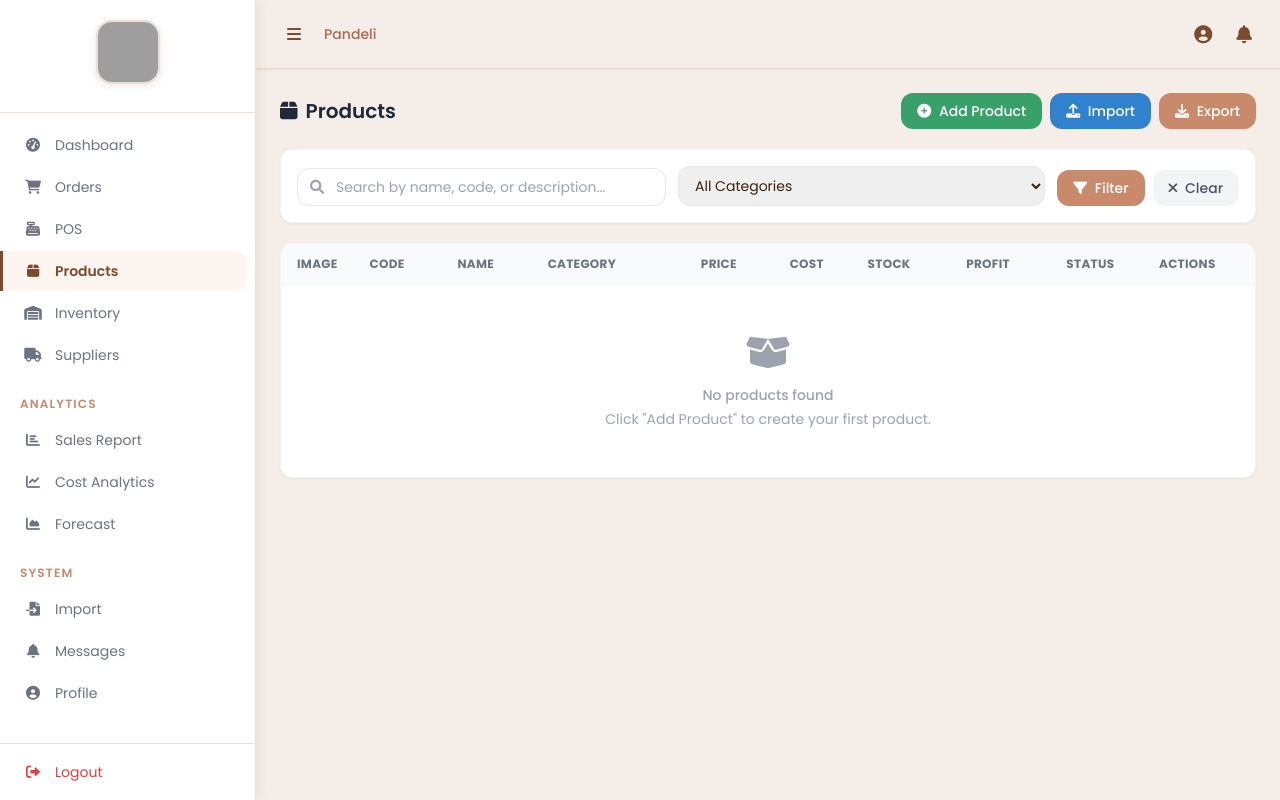
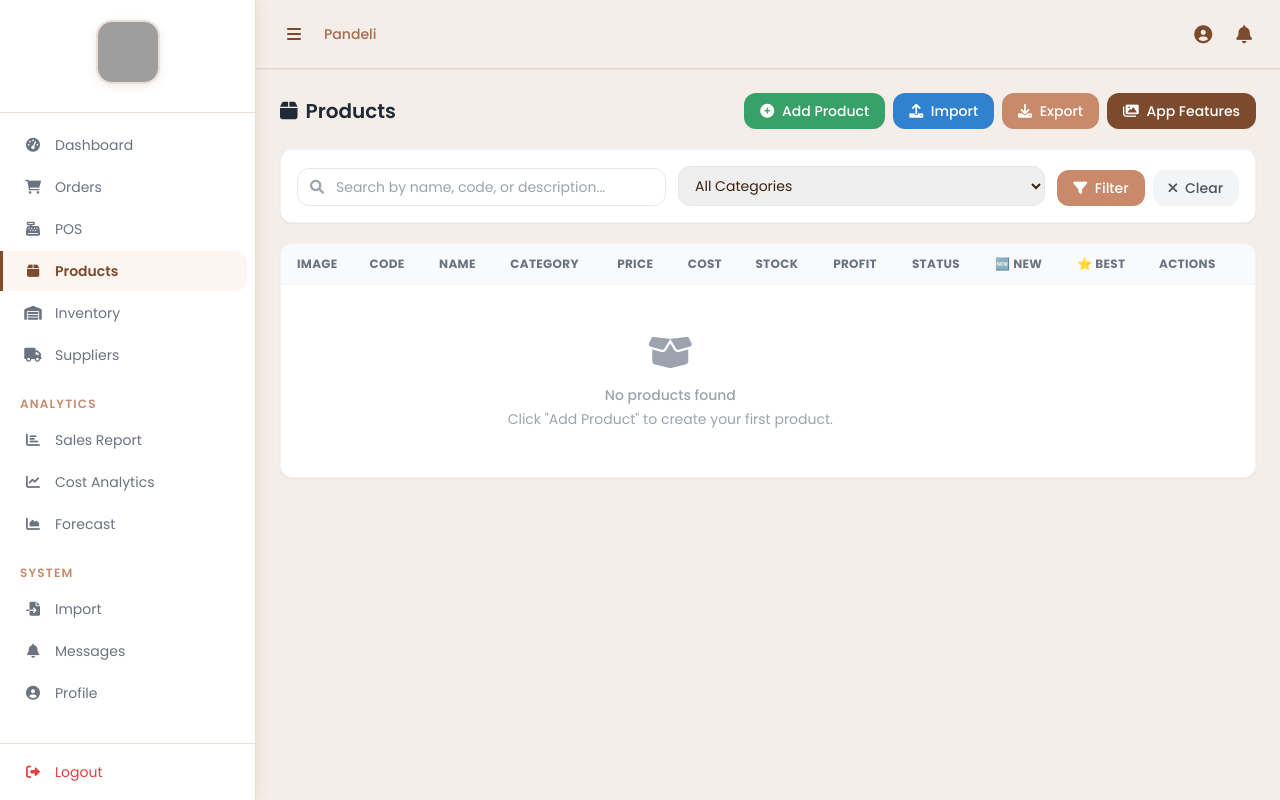
Before and after one commit to Chelsey1234/pandeli-system, a Django app: page /products/ in a window 1280 px wide. Run offline with Django 5.2, Linux system fonts and the light colour scheme; the visitor is signed in with stand-in values (Sample User, id 1); data that the repository does not hold is empty; parts of the project's set-up code (start-up, migrations or seed data) failed here and were passed over; some libraries are stand-ins or nearby versions; grey boxes are pictures that could not be loaded.

Commit message:
restore: new arrival, best seller toggles and app features in updated design

```diff
--- a/templates/core/product_list.html
+++ b/templates/core/product_list.html
@@ -25,6 +25,11 @@
            class="px-4 py-2 text-sm rounded-xl text-white font-medium transition-all hover:-translate-y-0.5"
            style="background:#C98A6B;">
             <i class="fas fa-download mr-1"></i> Export
+        </a>
+        <a href="{% url 'app_feature_list' %}"
+           class="px-4 py-2 text-sm rounded-xl text-white font-medium transition-all hover:-translate-y-0.5"
+           style="background:#7C4A2D;">
+            <i class="fas fa-images mr-1"></i> App Features
         </a>
     </div>
     {% endif %}
@@ -78,6 +83,8 @@
                     <th class="px-4 py-3 text-center">Profit</th>
                     <th class="px-4 py-3 text-center">Status</th>
                     {% if not is_production_admin %}
+                    <th class="px-4 py-3 text-center">🆕 New</th>
+                    <th class="px-4 py-3 text-center">⭐ Best</th>
                     <th class="px-4 py-3 text-left w-28">Actions</th>
                     {% endif %}
                 </tr>
@@ -120,6 +127,18 @@
                         {% endif %}
                     </td>
                     {% if not is_production_admin %}
+                    <td class="px-4 py-3 text-center">
+                        <button class="p-1.5 rounded-lg transition-colors {% if product.is_new_arrival %}bg-blue-500 text-white{% else %}bg-gray-100 text-gray-400 hover:bg-blue-50{% endif %}"
+                                onclick="toggleFlag({{ product.id }}, 'new_arrival', this)" title="Toggle New Arrival">
+                            🆕
+                        </button>
+                    </td>
+                    <td class="px-4 py-3 text-center">
+                        <button class="p-1.5 rounded-lg transition-colors {% if product.is_best_seller %}bg-yellow-400 text-white{% else %}bg-gray-100 text-gray-400 hover:bg-yellow-50{% endif %}"
+                                onclick="toggleFlag({{ product.id }}, 'best_seller', this)" title="Toggle Best Seller">
+                            ⭐
+                        </button>
+                    </td>
                     <td class="px-4 py-3">
                         <div class="flex gap-1">
                             <button onclick="editProduct({{ product.id }})" title="Edit"
@@ -561,6 +580,31 @@ function saveProduct() {
     });
 }
 
+// Toggle New Arrival / Best Seller flag
+function toggleFlag(productId, flag, btn) {
+    fetch(`/api/products/${productId}/toggle_${flag}/`, {
+        method: 'POST',
+        headers: {
+            'X-CSRFToken': getCookie('csrftoken'),
+            'Content-Type': 'application/json',
+        },
+    })
+    .then(response => response.json())
+    .then(data => {
+        const isActive = flag === 'new_arrival' ? data.is_new_arrival : data.is_best_seller;
+        if (flag === 'new_arrival') {
+            btn.className = btn.className.replace(/bg-\w+-\d+\s+text-\w+/g, '').trim();
+            btn.className += isActive ? ' bg-blue-500 text-white' : ' bg-gray-100 text-gray-400';
+        } else {
+            btn.className = btn.className.replace(/bg-\w+-\d+\s+text-\w+/g, '').trim();
+            btn.className += isActive ? ' bg-yellow-400 text-white' : ' bg-gray-100 text-gray-400';
+        }
+        const label = flag === 'new_arrival' ? 'New Arrival' : 'Best Seller';
+        showToast(`${label} ${isActive ? 'enabled' : 'disabled'}!`, 'success');
+    })
+    .catch(() => showToast('Error updating product', 'danger'));
+}
+
 // Adjust stock function
 function adjustStock(productId) {
     // Get product details
```
Also changed, not shown: core/views_api.py (+26 -0 lines).
